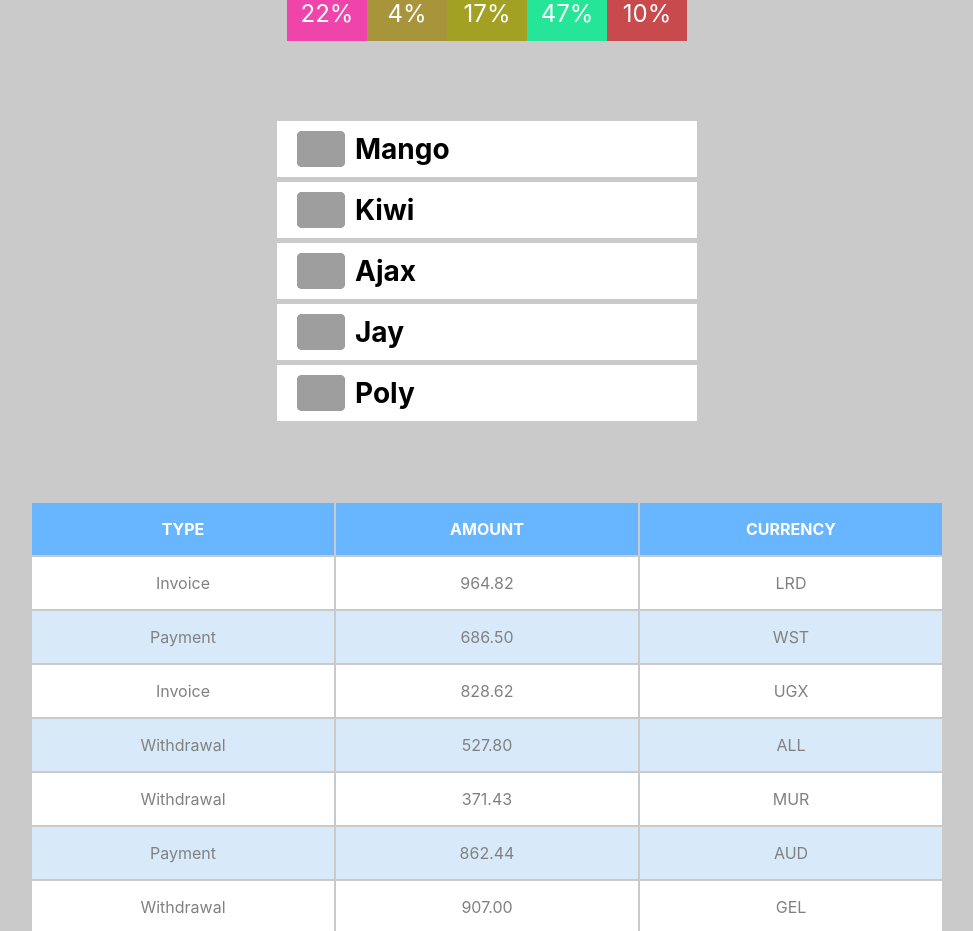
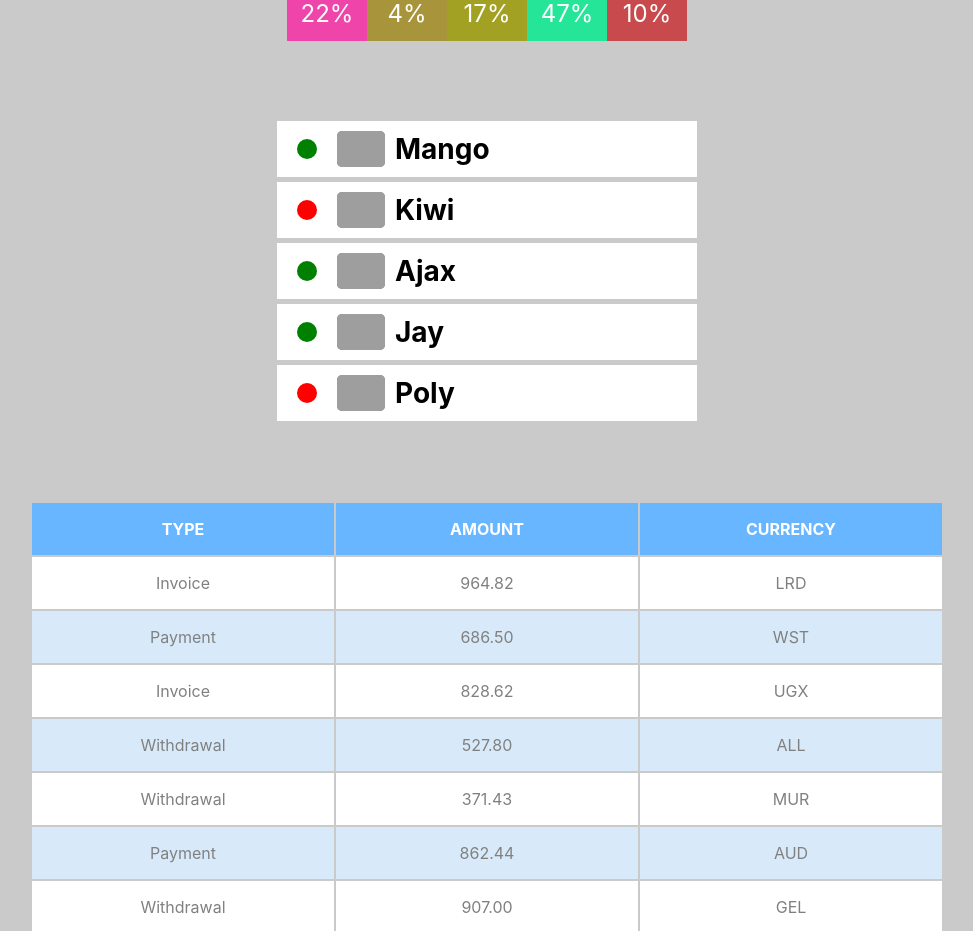
Before and after one commit to Viktoriia-Denysenko/goit-react-hw-01-components, a React (Create React App) app: page / in a window 1280 px wide. Shown: the part 820-1751 px from the top of the page, without its empty margins (153-1126 px from the left). Built offline with nearby package versions, Linux system fonts and the light colour scheme; grey boxes are pictures that could not be loaded.

Commit message:
finished hw
finished hw

```diff
--- a/src/components/App.js
+++ b/src/components/App.js
@@ -8,8 +8,6 @@ import transactions from './TransactionHistory/transactionHistory.json';
 import TransactionHistory from './TransactionHistory/TransactionHistory';
 
 export const App = () => {
-  // const isOnline = true;
-
   return (
     <div>
       <Profile
--- a/src/components/FriendList/FriendList.module.css
+++ b/src/components/FriendList/FriendList.module.css
@@ -34,25 +34,22 @@
 
 }
 
-.isOnline::after {
+.status{
     content: '';
     display: block;
-    margin-right: 10px;
+    margin: auto 10px;
     width: 20px;
     height: 20px;
     border-radius: 10px;
-    background-color: green;
+
 }
 
-/* .notIsOnline {
-    composes: isOnline;
-} */
+.isOnline {
+    composes: status;
+    background-color: #008000;
+}
 
-.notIsOnline {
-    margin-right: 10px;
-    content: '';
-    width: 20px;
-    height: 20px;
-    border-radius: 10px;
-    background-color: red;
+.isOffline {
+    composes: status;
+    background-color: #ff0000;
 }
--- a/src/components/FriendList/FriendListItem.js
+++ b/src/components/FriendList/FriendListItem.js
@@ -4,7 +4,11 @@ import s from './FriendList.module.css';
 function FriendListItem({ avatar, name, isOnline }) {
   return (
     <li className={s.item}>
-      <span className={s.status}>{isOnline}</span>
+      {isOnline ? (
+        <span className={s.isOnline}></span>
+      ) : (
+        <span className={s.isOffline}></span>
+      )}
       <img className={s.avatar} src={avatar} alt="User avatar" width="48" />
       <p className={s.name}>{name}</p>
     </li>
--- a/src/components/TransactionHistory/TransactionHistoryItem.js
+++ b/src/components/TransactionHistory/TransactionHistoryItem.js
@@ -1,5 +1,4 @@
 import PropTypes from 'prop-types';
-// import s from './TransactionHistory.module.css'
 
 function TransactionHistoryItem({ type, amount, currency }) {
   return (
```
